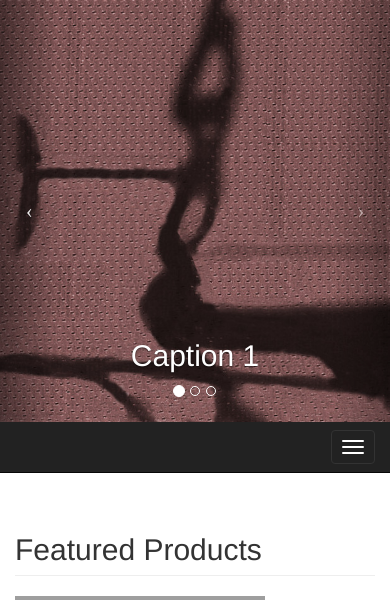
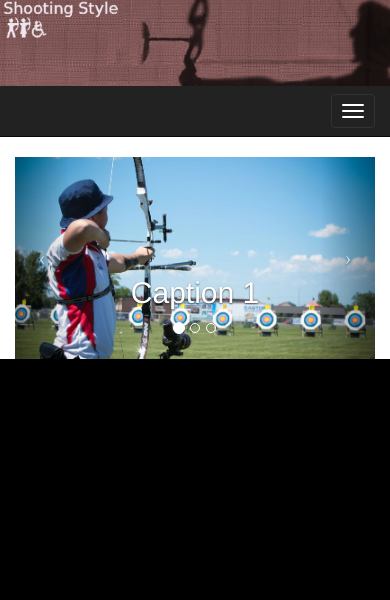
Before and after one commit to unixbash/HCI, a PHP site: page / in a window 390 px wide; the page is wider, and only the part inside the window is pictured. Shown: the top 600 px of that part. Run offline with PHP 8.4, Linux system fonts and the light colour scheme; grey boxes are pictures that could not be loaded.

Commit message:
Changes to cover image and layout

```diff
--- /dev/null
+++ b/css/custom.css
@@ -0,0 +1,10 @@
+.padded15 {
+	padding-left: 15px;
+	padding-right: 15px;
+}
+.nav-font {
+	font-size: 18pt;
+}
+.nav-font li a {
+	color: #B51D18 !important;
+}
--- a/index.php
+++ b/index.php
@@ -9,7 +9,7 @@
     <meta name="description" content="">
     <meta name="author" content="">
 
-    <title>Modern Business - Start Bootstrap Template</title>
+    <title>Shooting Style</title>
 
     <!-- Bootstrap Core CSS -->
     <link href="css/bootstrap.min.css" rel="stylesheet">
@@ -19,6 +19,8 @@
 
     <!-- Custom Fonts -->
     <link href="font-awesome/css/font-awesome.min.css" rel="stylesheet" type="text/css">
+
+    <link rel="stylesheet" type="text/css" href="css/custom.css">
 
     <!-- HTML5 Shim and Respond.js IE8 support of HTML5 elements and media queries -->
     <!-- WARNING: Respond.js doesn't work if you view the page via file:// -->
@@ -30,41 +32,19 @@
 </head>
 
 <body>
+    <!--
 
-
-
-    <!-- Header Carousel -->
     <header id="myCarousel" class="carousel slide">
-        <!-- Indicators -->
         <ol class="carousel-indicators">
             <li data-target="#myCarousel" data-slide-to="0" class="active"></li>
             <li data-target="#myCarousel" data-slide-to="1"></li>
             <li data-target="#myCarousel" data-slide-to="2"></li>
         </ol>
 
-        <!-- Wrapper for slides -->
-        <div class="carousel-inner">
-            <div class="item active">
-                <div class="fill" style="background-image:url('./images/cover.jpg');"></div>
-                <div class="carousel-caption">
-                    <h2>Caption 1</h2>
-                </div>
-            </div>
-            <div class="item">
-                <div class="fill" style="background-image:url('./images/cover.jpg');"></div>
-                <div class="carousel-caption">
-                    <h2>Caption 2</h2>
-                </div>
-            </div>
-            <div class="item">
-                <div class="fill" style="background-image:url('./images/cover.jpg');"></div>
-                <div class="carousel-caption">
-                    <h2>Caption 3</h2>
-                </div>
-            </div>
-        </div>
 
-        <!-- Controls -->
+
+
+
         <a class="left carousel-control" href="#myCarousel" data-slide="prev">
             <span class="icon-prev"></span>
         </a>
@@ -72,17 +52,100 @@
             <span class="icon-next"></span>
         </a>
     </header>
+    -->
+    <div class="row">
+        <div class="container-fluid"><img class="img-responsive cover-image" src="./images/cover.jpg"></div>
+    </div>
+    <?php include 'navigation.php'; ?>
+<!--
+    <div id="myCarousel" class="carousel slide" data-ride="carousel">
 
-    <?php include 'navigation.php'; ?>
+  <ol class="carousel-indicators">
+    <li data-target="#myCarousel" data-slide-to="0" class="active"></li>
+    <li data-target="#myCarousel" data-slide-to="1"></li>
+    <li data-target="#myCarousel" data-slide-to="2"></li>
+    <li data-target="#myCarousel" data-slide-to="3"></li>
+  </ol>
 
-    <!-- Page Content -->
+  <div class="carousel-inner" role="listbox">
+    <div class="item active">
+      <img src="img_chania.jpg" alt="Chania">
+    </div>
+
+    <div class="item">
+      <img src="img_chania2.jpg" alt="Chania">
+    </div>
+
+    <div class="item">
+      <img src="img_flower.jpg" alt="Flower">
+    </div>
+
+    <div class="item">
+      <img src="img_flower2.jpg" alt="Flower">
+    </div>
+  </div>
+
+  <a class="left carousel-control" href="#myCarousel" role="button" data-slide="prev">
+    <span class="glyphicon glyphicon-chevron-left" aria-hidden="true"></span>
+    <span class="sr-only">Previous</span>
+  </a>
+  <a class="right carousel-control" href="#myCarousel" role="button" data-slide="next">
+    <span class="glyphicon glyphicon-chevron-right" aria-hidden="true"></span>
+    <span class="sr-only">Next</span>
+  </a>
+</div>
+-->
+
     <div class="container">
 
         <!-- Portfolio Section -->
         <div class="row">
+            <div class="row padded15">
+                <div class="col-lg-8 col-md-12 col-sm-12">
+                    <div id="myCarousel" class="carousel slide" data-ride="carousel">
+                        <ol class="carousel-indicators">
+                            <li data-target="#myCarousel" data-slide-to="0" class="active"></li>
+                            <li data-target="#myCarousel" data-slide-to="1"></li>
+                            <li data-target="#myCarousel" data-slide-to="2"></li>
+                        </ol>
+
+                        <div class="carousel-inner" role="listbox">
+                            <div class="item active">
+                                <img src="./images/archery.jpg" alt="Chania">
+                                <div class="carousel-caption">
+                                    <h2>Caption 1</h2>
+                                </div>
+                            </div>
+                            <div class="item">
+                                <img src="./images/archery.jpg" alt="Chania">
+                                <div class="carousel-caption">
+                                    <h2>Caption 2</h2>
+                                </div>
+                            </div>
+                            <div class="item">
+                                <img src="./images/archery.jpg" alt="Chania">
+                                <div class="carousel-caption">
+                                    <h2>Caption 3</h2>
+                                </div>
+                            </div>
+
+                            <a class="left carousel-control" href="#myCarousel" data-slide="prev">
+                                <span class="icon-prev"></span>
+                            </a>
+                            <a class="right carousel-control" href="#myCarousel" data-slide="next">
+                                <span class="icon-next"></span>
+                            </a>
+                        </div>
+                    </div>
+                </div>
+                <div class="col-lg-4 col-md-0 col-sm-0" style="background-color:#000000;height:422px">
+
+                </div>
+            </div>
             <div class="col-lg-12">
                 <h2 class="page-header">Featured Products</h2>
             </div>
+
             <div class="col-md-4 col-sm-6">
                 <div class="item">
                     <div class="item-inner-product">
--- a/navigation.php
+++ b/navigation.php
@@ -12,7 +12,7 @@
             </div>
             <!-- Collect the nav links, forms, and other content for toggling -->
             <div class="collapse navbar-collapse" id="bs-example-navbar-collapse-1">
-                <ul class="nav navbar-nav navbar-right">
+                <ul class="nav navbar-nav navbar-right nav-font">
                     <li>
                         <a href="about.html">Products</a>
                     </li>
```
Also changed, not shown: images/archery.jpg (added), images/cover.jpg. Lines whose indentation alone changed are shown as unchanged.
